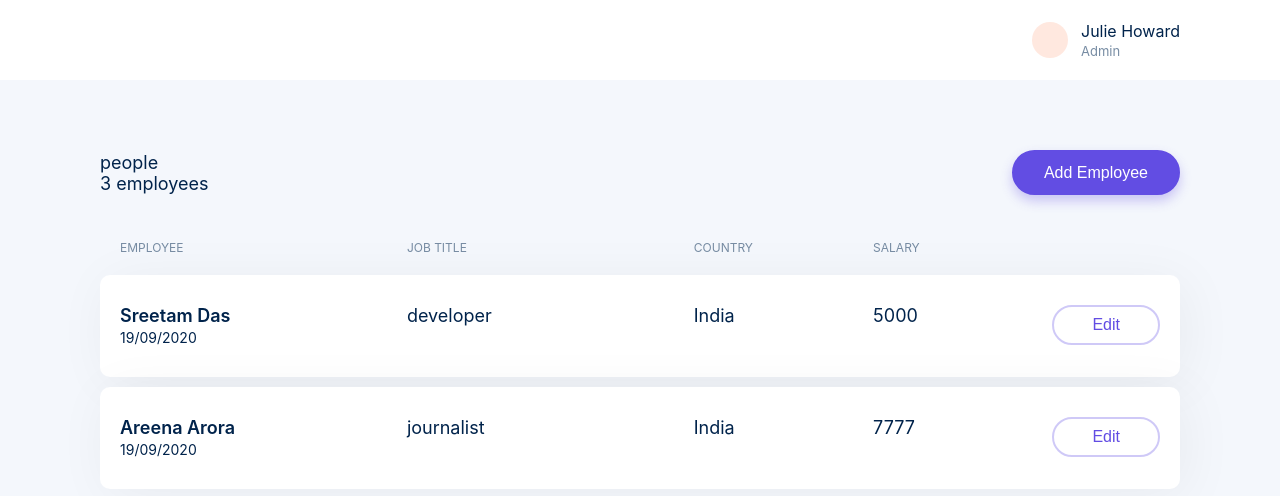
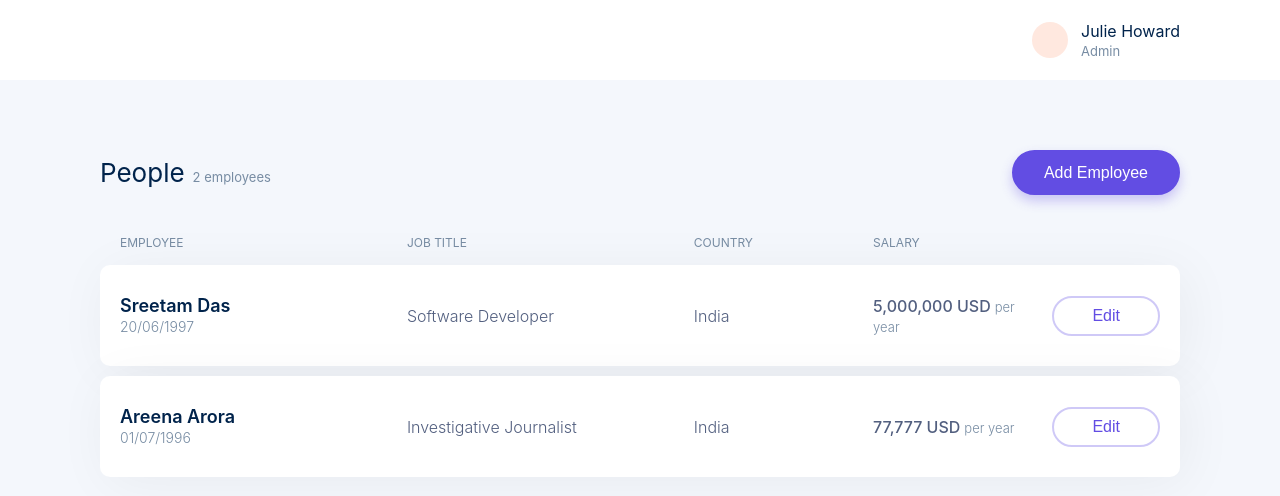
Before and after one commit to sreetamdas/remote-frontend-code-challenge, a Next.js app: page / in a window 1280 px wide. Shown: the top 496 px of the page. Built offline with nearby package versions, Linux system fonts and the light colour scheme.

Commit message:
improvement: styles for list page, handle no data
add util functions to format date into specific formats for reading and
input[type="data"] respectively, as well as formatting numbers (w/
commas)

```diff
--- a/components/PeopleList.tsx
+++ b/components/PeopleList.tsx
@@ -9,6 +9,7 @@ import {
 	PeopleListRowContainer,
 } from "styles/layouts";
 import { PeopleContext } from "pages/_app";
+import { formatDateToDDMMYYYY, formatSalaryToLocaleString } from "utils";
 
 const LIST_HEADINGS = ["Employee", "Job Title", "Country", "Salary", ""];
 
@@ -17,15 +18,22 @@ export const PeopleList = () => {
 	return (
 		<PeopleListContainer>
 			<PeopleListHeadingRow>
-				<PeopleListRowContainer style={{ padding: "15px 0" }}>
+				<PeopleListRowContainer style={{ padding: "10px 0" }}>
 					{LIST_HEADINGS.map((heading) => (
 						<span key={heading}>{heading}</span>
 					))}
 				</PeopleListRowContainer>
 			</PeopleListHeadingRow>
 			{peopleList.map((personInfo) => (
-				<PeopleListEntryContainer key={personInfo.name}>
-					<PeopleListRowContainer>
+				<PeopleListEntryContainer key={personInfo._id}>
+					<PeopleListRowContainer
+						style={{
+							color: "var(--color-text-soft)",
+							fontSize: "16px",
+							fontWeight: 300,
+							alignItems: "center",
+						}}
+					>
 						<PeopleListEntry person={personInfo} />
 					</PeopleListRowContainer>
 				</PeopleListEntryContainer>
@@ -39,19 +47,45 @@ const PeopleListEntry = ({ person }: TPersonEntry) => {
 	return (
 		<Fragment>
 			<div>
-				<span style={{ fontSize: "18px", fontWeight: 600 }}>
+				<span
+					style={{
+						fontSize: "18px",
+						fontWeight: 600,
+						color: "var(--color-text-main)",
+					}}
+				>
 					{person.name}
 				</span>
 				<br />
-				<span style={{ fontSize: "14px", fontWeight: 400 }}>
-					{new Intl.DateTimeFormat("en-GB").format(
-						person.dateOfBirth,
-					)}
+				<span
+					style={{
+						fontSize: "14px",
+						fontWeight: 300,
+						color: "var(--color-text-softer)",
+					}}
+				>
+					{formatDateToDDMMYYYY(person.dateOfBirth)}
 				</span>
 			</div>
 			<div>{person.jobTitle}</div>
 			<div>{person.country}</div>
-			<div>{person.salary}</div>
+			<div
+				style={{
+					fontWeight: 500,
+				}}
+			>
+				{formatSalaryToLocaleString(person.salary)} USD
+				<span
+					style={{
+						fontSize: "13px",
+						color: "var(--color-text-softer)",
+						paddingLeft: "4px",
+						fontWeight: 300,
+					}}
+				>
+					per year
+				</span>
+			</div>
 			<Link href={`update/${person._id}`}>
 				<StyledButton>Edit</StyledButton>
 			</Link>
--- a/pages/index.tsx
+++ b/pages/index.tsx
@@ -1,12 +1,15 @@
-import { Fragment } from "react";
+import { Fragment, useContext } from "react";
 import Head from "next/head";
 import Link from "next/link";
 
 import { PeopleList } from "components/PeopleList";
 import { StyledButton } from "styles/components";
 import { GridContainer, PeopleListActionBar } from "styles/layouts";
+import { PeopleContext } from "pages/_app";
 
 const Home = () => {
+	const { peopleList } = useContext(PeopleContext);
+
 	return (
 		<Fragment>
 			<Head>
@@ -14,9 +17,23 @@ const Home = () => {
 			</Head>
 			<GridContainer>
 				<PeopleListActionBar>
-					<div>
-						<div>people</div>
-						<div>3 employees</div>
+					<div style={{ fontSize: "26px" }}>
+						People
+						<span
+							style={{
+								fontSize: "13px",
+								color: "var(--color-text-softer)",
+								paddingLeft: "8px",
+							}}
+						>
+							{peopleList.length
+								? `${peopleList.length} ${
+										peopleList.length === 1
+											? "employee"
+											: "employees"
+								  }`
+								: "No employees"}
+						</span>
 					</div>
 					<Link href="/update">
 						<StyledButton primary dropShadow size="large">
@@ -24,7 +41,13 @@ const Home = () => {
 						</StyledButton>
 					</Link>
 				</PeopleListActionBar>
-				<PeopleList />
+				{peopleList.length ? (
+					<PeopleList />
+				) : (
+					<div style={{ color: "var(--color-text-soft)" }}>
+						No data available yet!
+					</div>
+				)}
 			</GridContainer>
 		</Fragment>
 	);
--- a/utils/index.tsx
+++ b/utils/index.tsx
@@ -1,22 +1,39 @@
 export const createUserId = (): string =>
 	window.crypto.getRandomValues(new Uint32Array(10))[0].toString();
+
+export const formatDateToDDMMYYYY = (date: Date) =>
+	new Intl.DateTimeFormat("en-GB").format(date);
+
+export const formatDateToYYYYMMDD = (date: Date) => {
+	const dateInDDMMYYYY = formatDateToDDMMYYYY(date);
+	const [day, month, year] = dateInDDMMYYYY.split("/");
+
+	return `${year}-${month}-${day}`;
+};
+
+export const formatSalaryToLocaleString = (amount: string | number): string => {
+	if (typeof amount === "string") {
+		amount = parseInt(amount);
+	}
+	return amount.toLocaleString();
+};
 
 export const PEOPLE_LIST_INITIAL: Array<TPeopleAttributes> = [
 	{
 		_id: "asd001",
 		name: "Sreetam Das",
 		country: "India",
-		dateOfBirth: new Date(),
-		jobTitle: "developer",
-		salary: 5000,
+		dateOfBirth: new Date(1997, 5, 20),
+		jobTitle: "Software Developer",
+		salary: "5000000",
 	},
 	{
 		_id: "asd002",
 		name: "Areena Arora",
 		country: "India",
-		dateOfBirth: new Date(),
-		jobTitle: "journalist",
-		salary: 7777,
+		dateOfBirth: new Date(1996, 6, 1),
+		jobTitle: "Investigative Journalist",
+		salary: 77777,
 	},
 ];
 
```
